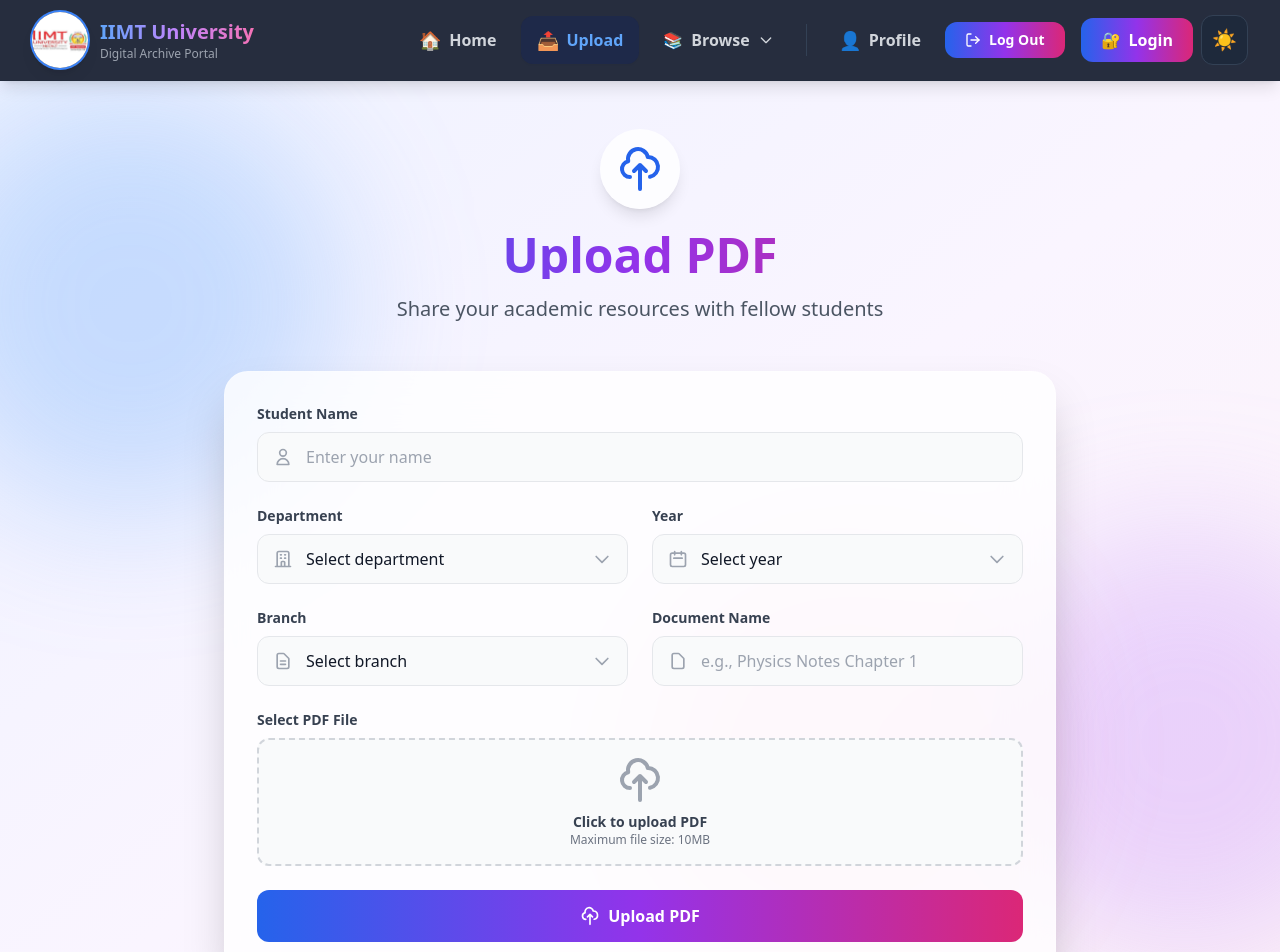
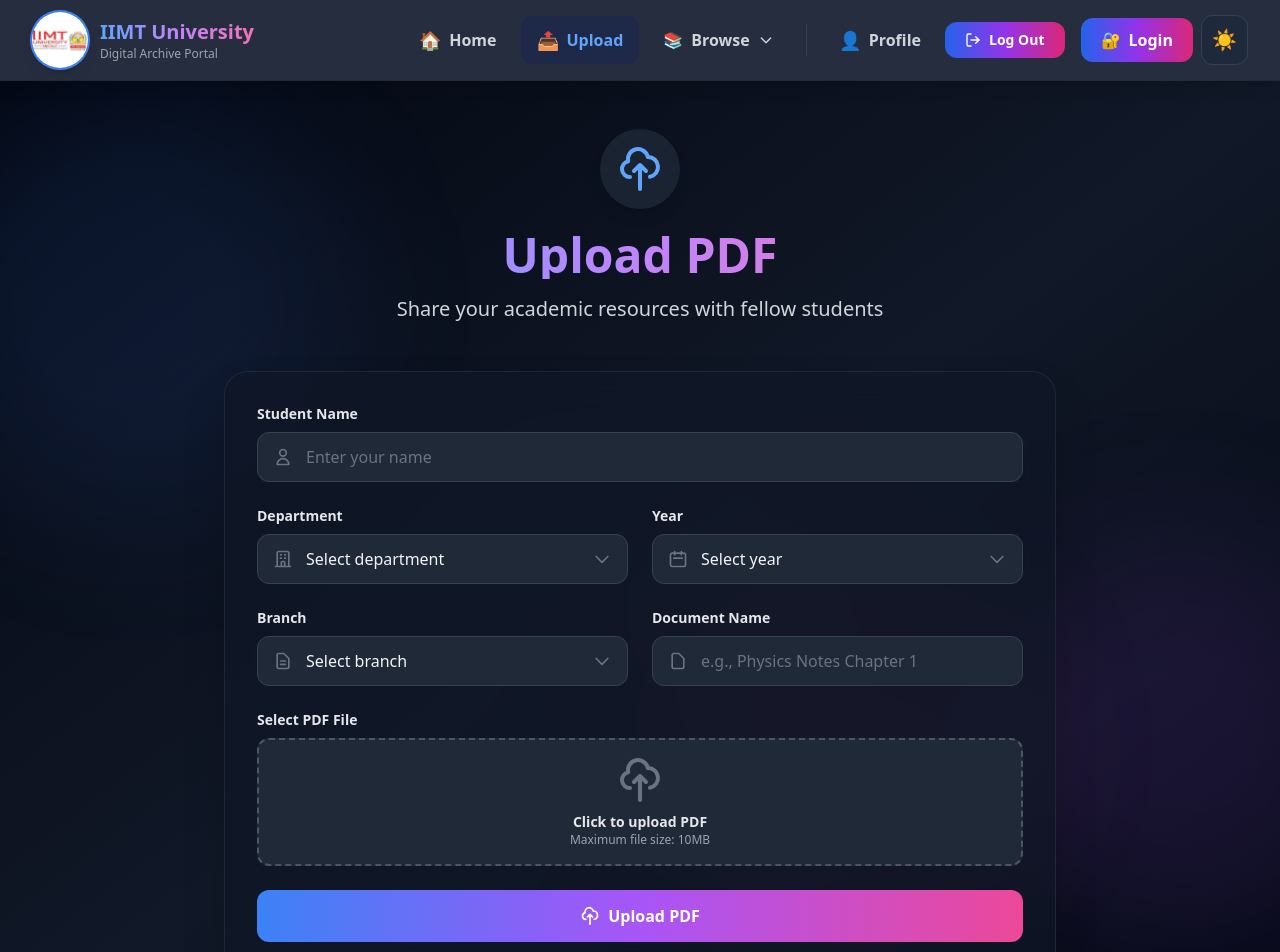
Before and after one commit to adnanahmed0007/Uploadpdf2.0, a React (Vite) app in the folder Pdsaveriimt-main/client/: page /sendpdf in a window 1280 px wide. Shown: the top 952 px of the page. Built offline with nearby package versions, Linux system fonts and the light colour scheme.

Commit message:
Update Sendpdf.jsx

```diff
--- a/Pdsaveriimt-main/client/src/components/UserPdfsend/Sendpdf.jsx
+++ b/Pdsaveriimt-main/client/src/components/UserPdfsend/Sendpdf.jsx
@@ -1,7 +1,7 @@
-import React, { useState } from 'react';
+ import React, { useState } from 'react';
 import axios from 'axios';
 
-axios.defaults.withCredentials = true; // 🔥 Enable cookies globally
+axios.defaults.withCredentials = true;
 
 const Sendpdf = () => {
   const [department, setDepartment] = useState('');
@@ -119,41 +119,41 @@ const Sendpdf = () => {
   ;
 
   return (
-    <div className="min-h-screen bg-gradient-to-br from-indigo-50 via-purple-50 to-pink-50 relative overflow-hidden">
+    <div className="min-h-screen bg-gradient-to-br from-indigo-50 via-purple-50 to-pink-50 dark:from-gray-950 dark:via-gray-900 dark:to-gray-950 relative overflow-hidden transition-colors duration-300">
       {/* Animated Background Blobs */}
       <div className="absolute inset-0 overflow-hidden pointer-events-none">
-        <div className="absolute top-20 -left-20 w-96 h-96 bg-blue-400/30 rounded-full blur-3xl animate-blob"></div>
-        <div className="absolute bottom-20 -right-20 w-96 h-96 bg-purple-400/30 rounded-full blur-3xl animate-blob animation-delay-2000"></div>
-        <div className="absolute top-1/2 left-1/2 w-96 h-96 bg-pink-400/20 rounded-full blur-3xl animate-blob animation-delay-4000"></div>
+        <div className="absolute top-20 -left-20 w-96 h-96 bg-blue-400/30 dark:bg-blue-500/10 rounded-full blur-3xl animate-blob"></div>
+        <div className="absolute bottom-20 -right-20 w-96 h-96 bg-purple-400/30 dark:bg-purple-500/10 rounded-full blur-3xl animate-blob animation-delay-2000"></div>
+        <div className="absolute top-1/2 left-1/2 w-96 h-96 bg-pink-400/20 dark:bg-pink-500/10 rounded-full blur-3xl animate-blob animation-delay-4000"></div>
       </div>
 
       <div className="relative max-w-4xl mx-auto px-4 py-12 sm:px-6 lg:px-8">
         {/* Header Section */}
         <div className="text-center mb-12 animate-fadeInUp">
-          <div className="inline-block p-4 bg-white/80 backdrop-blur-sm rounded-full shadow-lg mb-4">
-            <svg className="w-12 h-12 text-blue-600" fill="none" stroke="currentColor" viewBox="0 0 24 24">
+          <div className="inline-block p-4 bg-white/80 dark:bg-gray-800/80 backdrop-blur-sm rounded-full shadow-lg mb-4">
+            <svg className="w-12 h-12 text-blue-600 dark:text-blue-400" fill="none" stroke="currentColor" viewBox="0 0 24 24">
               <path strokeLinecap="round" strokeLinejoin="round" strokeWidth={2} d="M7 16a4 4 0 01-.88-7.903A5 5 0 1115.9 6L16 6a5 5 0 011 9.9M15 13l-3-3m0 0l-3 3m3-3v12" />
             </svg>
           </div>
-          <h1 className="text-4xl sm:text-5xl font-black bg-gradient-to-r from-blue-600 via-purple-600 to-pink-600 bg-clip-text text-transparent mb-4">
+          <h1 className="text-4xl sm:text-5xl font-black bg-gradient-to-r from-blue-600 via-purple-600 to-pink-600 dark:from-blue-400 dark:via-purple-400 dark:to-pink-400 bg-clip-text text-transparent mb-4">
             Upload PDF
           </h1>
-          <p className="text-xl text-gray-600 max-w-2xl mx-auto">
+          <p className="text-xl text-gray-600 dark:text-gray-300 max-w-2xl mx-auto">
             Share your academic resources with fellow students
           </p>
         </div>
 
         {/* Upload Form Card */}
-        <div className="backdrop-blur-xl bg-white/80 rounded-3xl shadow-2xl border border-white/20 p-8 mb-8 animate-fadeInUp">
+        <div className="backdrop-blur-xl bg-white/80 dark:bg-gray-900/70 rounded-3xl shadow-2xl border border-white/20 dark:border-gray-700/40 p-8 mb-8 animate-fadeInUp">
           <form onSubmit={handleSubmit} className="space-y-6">
             {/* Student Name */}
             <div className="space-y-2">
-              <label className="block text-sm font-semibold text-gray-700">
+              <label className="block text-sm font-semibold text-gray-700 dark:text-gray-200">
                 Student Name
               </label>
               <div className="relative">
                 <div className="absolute inset-y-0 left-0 pl-4 flex items-center pointer-events-none">
-                  <svg className="w-5 h-5 text-gray-400" fill="none" stroke="currentColor" viewBox="0 0 24 24">
+                  <svg className="w-5 h-5 text-gray-400 dark:text-gray-500" fill="none" stroke="currentColor" viewBox="0 0 24 24">
                     <path strokeLinecap="round" strokeLinejoin="round" strokeWidth={2} d="M16 7a4 4 0 11-8 0 4 4 0 018 0zM12 14a7 7 0 00-7 7h14a7 7 0 00-7-7z" />
                   </svg>
                 </div>
@@ -161,7 +161,7 @@ const Sendpdf = () => {
                   onChange={(e) => SetStudent_Name(e.target.value)}
                   type="text"
                   placeholder="Enter your name"
-                  className="w-full pl-12 pr-4 py-3 bg-gray-50 border border-gray-200 rounded-xl focus:outline-none focus:ring-2 focus:ring-blue-500 focus:border-transparent transition-all"
+                  className="w-full pl-12 pr-4 py-3 bg-gray-50 dark:bg-gray-800 text-gray-900 dark:text-gray-100 placeholder-gray-400 dark:placeholder-gray-500 border border-gray-200 dark:border-gray-700 rounded-xl focus:outline-none focus:ring-2 focus:ring-blue-500 dark:focus:ring-blue-400 focus:border-transparent transition-all"
                   required
                 />
               </div>
@@ -171,18 +171,18 @@ const Sendpdf = () => {
             <div className="grid md:grid-cols-2 gap-6">
               {/* Department */}
               <div className="space-y-2">
-                <label className="block text-sm font-semibold text-gray-700">
+                <label className="block text-sm font-semibold text-gray-700 dark:text-gray-200">
                   Department
                 </label>
                 <div className="relative">
                   <div className="absolute inset-y-0 left-0 pl-4 flex items-center pointer-events-none">
-                    <svg className="w-5 h-5 text-gray-400" fill="none" stroke="currentColor" viewBox="0 0 24 24">
+                    <svg className="w-5 h-5 text-gray-400 dark:text-gray-500" fill="none" stroke="currentColor" viewBox="0 0 24 24">
                       <path strokeLinecap="round" strokeLinejoin="round" strokeWidth={2} d="M19 21V5a2 2 0 00-2-2H7a2 2 0 00-2 2v16m14 0h2m-2 0h-5m-9 0H3m2 0h5M9 7h1m-1 4h1m4-4h1m-1 4h1m-5 10v-5a1 1 0 011-1h2a1 1 0 011 1v5m-4 0h4" />
                     </svg>
                   </div>
                   <select
                     onChange={(e) => setDepartment(e.target.value)}
-                    className="w-full pl-12 pr-10 py-3 bg-gray-50 border border-gray-200 rounded-xl focus:outline-none focus:ring-2 focus:ring-blue-500 focus:border-transparent transition-all appearance-none"
+                    className="w-full pl-12 pr-10 py-3 bg-gray-50 dark:bg-gray-800 text-gray-900 dark:text-gray-100 border border-gray-200 dark:border-gray-700 rounded-xl focus:outline-none focus:ring-2 focus:ring-blue-500 dark:focus:ring-blue-400 focus:border-transparent transition-all appearance-none"
                     required
                   >
                     <option value="">Select department</option>
@@ -198,7 +198,7 @@ const Sendpdf = () => {
                     <option value="other">Other</option>
                   </select>
                   <div className="absolute inset-y-0 right-0 pr-4 flex items-center pointer-events-none">
-                    <svg className="w-5 h-5 text-gray-400" fill="none" stroke="currentColor" viewBox="0 0 24 24">
+                    <svg className="w-5 h-5 text-gray-400 dark:text-gray-500" fill="none" stroke="currentColor" viewBox="0 0 24 24">
                       <path strokeLinecap="round" strokeLinejoin="round" strokeWidth={2} d="M19 9l-7 7-7-7" />
                     </svg>
                   </div>
@@ -207,18 +207,18 @@ const Sendpdf = () => {
 
               {/* Year */}
               <div className="space-y-2">
-                <label className="block text-sm font-semibold text-gray-700">
+                <label className="block text-sm font-semibold text-gray-700 dark:text-gray-200">
                   Year
                 </label>
                 <div className="relative">
                   <div className="absolute inset-y-0 left-0 pl-4 flex items-center pointer-events-none">
-                    <svg className="w-5 h-5 text-gray-400" fill="none" stroke="currentColor" viewBox="0 0 24 24">
+                    <svg className="w-5 h-5 text-gray-400 dark:text-gray-500" fill="none" stroke="currentColor" viewBox="0 0 24 24">
                       <path strokeLinecap="round" strokeLinejoin="round" strokeWidth={2} d="M8 7V3m8 4V3m-9 8h10M5 21h14a2 2 0 002-2V7a2 2 0 00-2-2H5a2 2 0 00-2 2v12a2 2 0 002 2z" />
                     </svg>
                   </div>
                   <select
                     onChange={(e) => setYear(e.target.value)}
-                    className="w-full pl-12 pr-10 py-3 bg-gray-50 border border-gray-200 rounded-xl focus:outline-none focus:ring-2 focus:ring-blue-500 focus:border-transparent transition-all appearance-none"
+                    className="w-full pl-12 pr-10 py-3 bg-gray-50 dark:bg-gray-800 text-gray-900 dark:text-gray-100 border border-gray-200 dark:border-gray-700 rounded-xl focus:outline-none focus:ring-2 focus:ring-blue-500 dark:focus:ring-blue-400 focus:border-transparent transition-all appearance-none"
                     required
                   >
                     <option value="">Select year</option>
@@ -228,7 +228,7 @@ const Sendpdf = () => {
                     <option value="4">4th Year</option>
                   </select>
                   <div className="absolute inset-y-0 right-0 pr-4 flex items-center pointer-events-none">
-                    <svg className="w-5 h-5 text-gray-400" fill="none" stroke="currentColor" viewBox="0 0 24 24">
+                    <svg className="w-5 h-5 text-gray-400 dark:text-gray-500" fill="none" stroke="currentColor" viewBox="0 0 24 24">
                       <path strokeLinecap="round" strokeLinejoin="round" strokeWidth={2} d="M19 9l-7 7-7-7" />
                     </svg>
                   </div>
@@ -240,18 +240,18 @@ const Sendpdf = () => {
             <div className="grid md:grid-cols-2 gap-6">
               {/* Branch */}
               <div className="space-y-2">
-                <label className="block text-sm font-semibold text-gray-700">
+                <label className="block text-sm font-semibold text-gray-700 dark:text-gray-200">
                   Branch
                 </label>
                 <div className="relative">
                   <div className="absolute inset-y-0 left-0 pl-4 flex items-center pointer-events-none">
-                    <svg className="w-5 h-5 text-gray-400" fill="none" stroke="currentColor" viewBox="0 0 24 24">
+                    <svg className="w-5 h-5 text-gray-400 dark:text-gray-500" fill="none" stroke="currentColor" viewBox="0 0 24 24">
                       <path strokeLinecap="round" strokeLinejoin="round" strokeWidth={2} d="M9 12h6m-6 4h6m2 5H7a2 2 0 01-2-2V5a2 2 0 012-2h5.586a1 1 0 01.707.293l5.414 5.414a1 1 0 01.293.707V19a2 2 0 01-2 2z" />
                     </svg>
                   </div>
                   <select
                     onChange={(e) => setBranch(e.target.value)}
-                    className="w-full pl-12 pr-10 py-3 bg-gray-50 border border-gray-200 rounded-xl focus:outline-none focus:ring-2 focus:ring-blue-500 focus:border-transparent transition-all appearance-none"
+                    className="w-full pl-12 pr-10 py-3 bg-gray-50 dark:bg-gray-800 text-gray-900 dark:text-gray-100 border border-gray-200 dark:border-gray-700 rounded-xl focus:outline-none focus:ring-2 focus:ring-blue-500 dark:focus:ring-blue-400 focus:border-transparent transition-all appearance-none"
                     required
                   >
                     <option value="">Select branch</option>
@@ -268,7 +268,7 @@ const Sendpdf = () => {
                     <option value="other">Other</option>
                   </select>
                   <div className="absolute inset-y-0 right-0 pr-4 flex items-center pointer-events-none">
-                    <svg className="w-5 h-5 text-gray-400" fill="none" stroke="currentColor" viewBox="0 0 24 24">
+                    <svg className="w-5 h-5 text-gray-400 dark:text-gray-500" fill="none" stroke="currentColor" viewBox="0 0 24 24">
                       <path strokeLinecap="round" strokeLinejoin="round" strokeWidth={2} d="M19 9l-7 7-7-7" />
                     </svg>
                   </div>
@@ -277,12 +277,12 @@ const Sendpdf = () => {
 
               {/* File Name */}
               <div className="space-y-2">
-                <label className="block text-sm font-semibold text-gray-700">
+                <label className="block text-sm font-semibold text-gray-700 dark:text-gray-200">
                   Document Name
                 </label>
                 <div className="relative">
                   <div className="absolute inset-y-0 left-0 pl-4 flex items-center pointer-events-none">
-                    <svg className="w-5 h-5 text-gray-400" fill="none" stroke="currentColor" viewBox="0 0 24 24">
+                    <svg className="w-5 h-5 text-gray-400 dark:text-gray-500" fill="none" stroke="currentColor" viewBox="0 0 24 24">
                       <path strokeLinecap="round" strokeLinejoin="round" strokeWidth={2} d="M7 21h10a2 2 0 002-2V9.414a1 1 0 00-.293-.707l-5.414-5.414A1 1 0 0012.586 3H7a2 2 0 00-2 2v14a2 2 0 002 2z" />
                     </svg>
                   </div>
@@ -290,7 +290,7 @@ const Sendpdf = () => {
                     onChange={(e) => setFileNameodf(e.target.value)}
                     type="text"
                     placeholder="e.g., Physics Notes Chapter 1"
-                    className="w-full pl-12 pr-4 py-3 bg-gray-50 border border-gray-200 rounded-xl focus:outline-none focus:ring-2 focus:ring-blue-500 focus:border-transparent transition-all"
+                    className="w-full pl-12 pr-4 py-3 bg-gray-50 dark:bg-gray-800 text-gray-900 dark:text-gray-100 placeholder-gray-400 dark:placeholder-gray-500 border border-gray-200 dark:border-gray-700 rounded-xl focus:outline-none focus:ring-2 focus:ring-blue-500 dark:focus:ring-blue-400 focus:border-transparent transition-all"
                     required
                   />
                 </div>
@@ -299,7 +299,7 @@ const Sendpdf = () => {
 
             {/* File Upload */}
             <div className="space-y-2">
-              <label className="block text-sm font-semibold text-gray-700">
+              <label className="block text-sm font-semibold text-gray-700 dark:text-gray-200">
                 Select PDF File
               </label>
               <div className="relative">
@@ -313,21 +313,21 @@ const Sendpdf = () => {
                 />
                 <label
                   htmlFor="pdf-upload"
-                  className="flex items-center justify-center w-full px-6 py-4 bg-gray-50 border-2 border-dashed border-gray-300 rounded-xl cursor-pointer hover:border-blue-500 hover:bg-blue-50 transition-all duration-300 group"
+                  className="flex items-center justify-center w-full px-6 py-4 bg-gray-50 dark:bg-gray-800 border-2 border-dashed border-gray-300 dark:border-gray-600 rounded-xl cursor-pointer hover:border-blue-500 dark:hover:border-blue-400 hover:bg-blue-50 dark:hover:bg-blue-950/40 transition-all duration-300 group"
                 >
                   <div className="text-center">
-                    <svg className="mx-auto w-12 h-12 text-gray-400 group-hover:text-blue-500 transition-colors mb-2" fill="none" stroke="currentColor" viewBox="0 0 24 24">
+                    <svg className="mx-auto w-12 h-12 text-gray-400 dark:text-gray-500 group-hover:text-blue-500 dark:group-hover:text-blue-400 transition-colors mb-2" fill="none" stroke="currentColor" viewBox="0 0 24 24">
                       <path strokeLinecap="round" strokeLinejoin="round" strokeWidth={2} d="M7 16a4 4 0 01-.88-7.903A5 5 0 1115.9 6L16 6a5 5 0 011 9.9M15 13l-3-3m0 0l-3 3m3-3v12" />
                     </svg>
                     {pdfFile ? (
                       <div>
-                        <p className="text-sm font-semibold text-gray-700">{pdfFile.name}</p>
-                        <p className="text-xs text-gray-500">{(pdfFile.size / 1024).toFixed(2)} KB</p>
+                        <p className="text-sm font-semibold text-gray-700 dark:text-gray-200">{pdfFile.name}</p>
+                        <p className="text-xs text-gray-500 dark:text-gray-400">{(pdfFile.size / 1024).toFixed(2)} KB</p>
                       </div>
                     ) : (
                       <div>
-                        <p className="text-sm font-semibold text-gray-700 group-hover:text-blue-600">Click to upload PDF</p>
-                        <p className="text-xs text-gray-500">Maximum file size: 10MB</p>
+                        <p className="text-sm font-semibold text-gray-700 dark:text-gray-200 group-hover:text-blue-600 dark:group-hover:text-blue-400">Click to upload PDF</p>
+                        <p className="text-xs text-gray-500 dark:text-gray-400">Maximum file size: 10MB</p>
                       </div>
                     )}
                   </div>
@@ -339,12 +339,12 @@ const Sendpdf = () => {
             {isLoading && uploadProgress > 0 && (
               <div className="space-y-2">
                 <div className="flex justify-between text-sm">
-                  <span className="font-medium text-gray-700">Uploading...</span>
-                  <span className="font-bold text-blue-600">{uploadProgress}%</span>
+                  <span className="font-medium text-gray-700 dark:text-gray-200">Uploading...</span>
+                  <span className="font-bold text-blue-600 dark:text-blue-400">{uploadProgress}%</span>
                 </div>
-                <div className="w-full bg-gray-200 rounded-full h-3 overflow-hidden">
+                <div className="w-full bg-gray-200 dark:bg-gray-700 rounded-full h-3 overflow-hidden">
                   <div
-                    className="h-full bg-gradient-to-r from-blue-600 via-purple-600 to-pink-600 transition-all duration-300 rounded-full"
+                    className="h-full bg-gradient-to-r from-blue-600 via-purple-600 to-pink-600 dark:from-blue-500 dark:via-purple-500 dark:to-pink-500 transition-all duration-300 rounded-full"
                     style={{ width: `${uploadProgress}%` }}
                   ></div>
                 </div>
@@ -355,7 +355,7 @@ const Sendpdf = () => {
             <button
               type="submit"
               disabled={isLoading}
-              className="w-full py-3.5 px-6 bg-gradient-to-r from-blue-600 via-purple-600 to-pink-600 text-white font-bold rounded-xl hover:shadow-2xl hover:scale-105 transition-all duration-300 disabled:opacity-50 disabled:cursor-not-allowed disabled:hover:scale-100 flex items-center justify-center gap-2"
+              className="w-full py-3.5 px-6 bg-gradient-to-r from-blue-600 via-purple-600 to-pink-600 dark:from-blue-500 dark:via-purple-500 dark:to-pink-500 text-white font-bold rounded-xl hover:shadow-2xl dark:hover:shadow-purple-900/50 hover:scale-105 transition-all duration-300 disabled:opacity-50 disabled:cursor-not-allowed disabled:hover:scale-100 flex items-center justify-center gap-2"
             >
               {isLoading ? (
                 <>
@@ -379,10 +379,10 @@ const Sendpdf = () => {
 
         {/* Success Card */}
         {dataBack && (
-          <div className="backdrop-blur-xl bg-white/80 rounded-3xl shadow-2xl border border-white/20 p-8 animate-fadeInUp">
+          <div className="backdrop-blur-xl bg-white/80 dark:bg-gray-900/70 rounded-3xl shadow-2xl border border-white/20 dark:border-gray-700/40 p-8 animate-fadeInUp">
             <div className="text-center space-y-6">
               {/* Success Icon */}
-              <div className="inline-flex items-center justify-center w-20 h-20 bg-gradient-to-br from-green-400 to-emerald-500 rounded-full shadow-lg">
+              <div className="inline-flex items-center justify-center w-20 h-20 bg-gradient-to-br from-green-400 to-emerald-500 dark:from-green-500 dark:to-emerald-600 rounded-full shadow-lg">
                 <svg className="w-10 h-10 text-white" fill="none" stroke="currentColor" viewBox="0 0 24 24">
                   <path strokeLinecap="round" strokeLinejoin="round" strokeWidth={2.5} d="M5 13l4 4L19 7" />
                 </svg>
@@ -390,33 +390,33 @@ const Sendpdf = () => {
 
               {/* Success Message */}
               <div>
-                <h3 className="text-2xl font-black text-gray-800 mb-2">
+                <h3 className="text-2xl font-black text-gray-800 dark:text-gray-50 mb-2">
                   Upload Successful!
                 </h3>
-                <p className="text-gray-600">
+                <p className="text-gray-600 dark:text-gray-300">
                   Your PDF has been uploaded successfully to the archive
                 </p>
               </div>
 
               {/* File Info */}
-              <div className="bg-gradient-to-br from-blue-50 to-purple-50 rounded-2xl p-6 border border-blue-200">
+              <div className="bg-gradient-to-br from-blue-50 to-purple-50 dark:from-blue-950/40 dark:to-purple-950/40 rounded-2xl p-6 border border-blue-200 dark:border-blue-900/50">
                 <div className="space-y-3 text-left">
                   <div className="flex items-center gap-3">
-                    <svg className="w-5 h-5 text-blue-600 flex-shrink-0" fill="none" stroke="currentColor" viewBox="0 0 24 24">
+                    <svg className="w-5 h-5 text-blue-600 dark:text-blue-400 flex-shrink-0" fill="none" stroke="currentColor" viewBox="0 0 24 24">
                       <path strokeLinecap="round" strokeLinejoin="round" strokeWidth={2} d="M9 12h6m-6 4h6m2 5H7a2 2 0 01-2-2V5a2 2 0 012-2h5.586a1 1 0 01.707.293l5.414 5.414a1 1 0 01.293.707V19a2 2 0 01-2 2z" />
                     </svg>
                     <div>
-                      <p className="text-xs font-semibold text-gray-600">File Name</p>
-                      <p className="text-sm text-gray-900 font-medium">{dataBack.FileNampdfuser}</p>
+                      <p className="text-xs font-semibold text-gray-600 dark:text-gray-400">File Name</p>
+                      <p className="text-sm text-gray-900 dark:text-gray-100 font-medium">{dataBack.FileNampdfuser}</p>
                     </div>
                   </div>
                   <div className="flex items-center gap-3">
-                    <svg className="w-5 h-5 text-purple-600 flex-shrink-0" fill="none" stroke="currentColor" viewBox="0 0 24 24">
+                    <svg className="w-5 h-5 text-purple-600 dark:text-purple-400 flex-shrink-0" fill="none" stroke="currentColor" viewBox="0 0 24 24">
                       <path strokeLinecap="round" strokeLinejoin="round" strokeWidth={2} d="M19 21V5a2 2 0 00-2-2H7a2 2 0 00-2 2v16m14 0h2m-2 0h-5m-9 0H3m2 0h5M9 7h1m-1 4h1m4-4h1m-1 4h1m-5 10v-5a1 1 0 011-1h2a1 1 0 011 1v5m-4 0h4" />
                     </svg>
                     <div>
-                      <p className="text-xs font-semibold text-gray-600">Department</p>
-                      <p className="text-sm text-gray-900 font-medium capitalize">{dataBack.department}</p>
+                      <p className="text-xs font-semibold text-gray-600 dark:text-gray-400">Department</p>
+                      <p className="text-sm text-gray-900 dark:text-gray-100 font-medium capitalize">{dataBack.department}</p>
                     </div>
                   </div>
                 </div>
@@ -425,7 +425,7 @@ const Sendpdf = () => {
               {/* Download Button */}
               <button
                 onClick={() => handleDownload(dataBack.FileNampdfuser)}
-                className="inline-flex items-center gap-2 px-8 py-3.5 bg-gradient-to-r from-green-600 to-emerald-600 text-white font-bold rounded-xl hover:shadow-2xl hover:scale-105 transition-all duration-300"
+                className="inline-flex items-center gap-2 px-8 py-3.5 bg-gradient-to-r from-green-600 to-emerald-600 dark:from-green-500 dark:to-emerald-500 text-white font-bold rounded-xl hover:shadow-2xl dark:hover:shadow-emerald-900/50 hover:scale-105 transition-all duration-300"
               >
                 <svg className="w-5 h-5" fill="none" stroke="currentColor" viewBox="0 0 24 24">
                   <path strokeLinecap="round" strokeLinejoin="round" strokeWidth={2} d="M4 16v1a3 3 0 003 3h10a3 3 0 003-3v-1m-4-4l-4 4m0 0l-4-4m4 4V4" />
```
